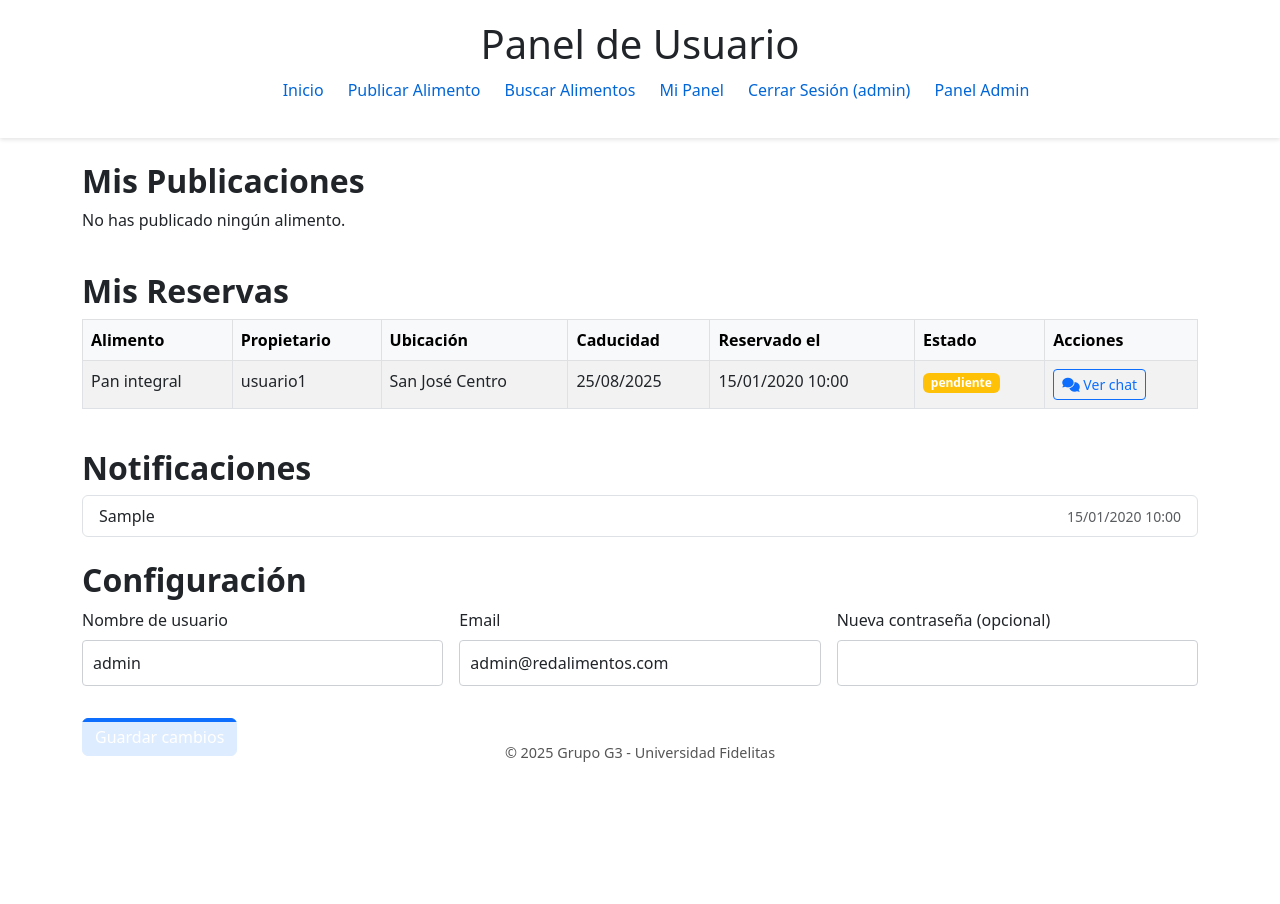
After one commit to aleguadamuzzz/G3_SC502_KN_Avance2, a PHP site: page /panel_usuario.php in a window 1280 px wide. The commit adds this page. Run offline with PHP 8.4, Linux system fonts and the light colour scheme; a user stored in the database is signed in; data comes from the database, SQL or seed files in the repository; both versions use the stored data as it was after the commit; tables that the repository leaves empty hold one stand-in row (values such as "Sample post").

Commit message:
Add files via upload

```diff
--- a/admin.php
+++ b/admin.php
@@ -79,6 +79,7 @@ $conn->close();
                 <li><a href="index.html">Inicio</a></li>
                 <li><a href="publicar.php">Publicar Alimento</a></li>
                 <li><a href="buscar.php">Buscar Alimentos</a></li>
+                <li><a href="panel_usuario.php">Mi Panel</a></li>
                 <li><a href="logout.php">Cerrar Sesión (<?= $_SESSION['username'] ?>)</a></li>
             </ul>
         </nav>
--- a/index.html
+++ b/index.html
@@ -14,17 +14,19 @@
         .then(data => {
           const nav = document.querySelector('nav ul');
           if (data.logged_in) {
+            // Si el usuario está logueado mostramos opciones adicionales como el panel de usuario
             nav.innerHTML = `
               <li><a href="index.html">Inicio</a></li>
               <li><a href="publicar.php">Publicar Alimento</a></li>
               <li><a href="buscar.php">Buscar Alimentos</a></li>
-              <li><a href="logout.php">Cerrar Sesion (${data.username})</a></li>
+              <li><a href="panel_usuario.php">Mi Panel</a></li>
+              <li><a href="logout.php">Cerrar Sesión (${data.username})</a></li>
               ${data.is_admin ? '<li><a href="admin.php">Panel Admin</a></li>' : ''}
             `;
           } else {
             nav.innerHTML = `
               <li><a href="index.html">Inicio</a></li>
-              <li><a href="login.php">Iniciar Sesion</a></li>
+              <li><a href="login.php">Iniciar Sesión</a></li>
               <li><a href="register.php">Registrarse</a></li>
               <li><a href="buscar.php">Buscar Alimentos</a></li>
             `;
--- /dev/null
+++ b/panel_usuario.php
@@ -0,0 +1,232 @@
+<?php
+// Panel de usuario para ver publicaciones, reservas, notificaciones y configuraciones
+session_start();
+require_once 'config/db.php';
+
+// Verificar que el usuario esté autenticado
+if (!isset($_SESSION['usuario_id'])) {
+    header('Location: login.php');
+    exit;
+}
+
+$conn = Database::connect();
+$user_id = $_SESSION['usuario_id'];
+
+// Obtener las publicaciones del usuario
+$stmt = $conn->prepare("SELECT * FROM alimentos WHERE usuario_id = ? ORDER BY fecha_publicacion DESC");
+$stmt->bind_param("i", $user_id);
+$stmt->execute();
+$publicaciones = $stmt->get_result()->fetch_all(MYSQLI_ASSOC);
+$stmt->close();
+
+// Obtener las reservas realizadas por el usuario
+$sqlReservas = "SELECT r.*, a.nombre, a.imagen, a.fecha_caducidad, a.ubicacion, u.username AS propietario
+                FROM reservaciones r
+                JOIN alimentos a ON r.alimento_id = a.id
+                JOIN usuarios u ON a.usuario_id = u.id
+                WHERE r.usuario_id = ?
+                ORDER BY r.fecha_reserva DESC";
+$stmtReserva = $conn->prepare($sqlReservas);
+$stmtReserva->bind_param("i", $user_id);
+$stmtReserva->execute();
+$reservas = $stmtReserva->get_result()->fetch_all(MYSQLI_ASSOC);
+$stmtReserva->close();
+
+// Obtener las notificaciones del usuario
+$stmtNotif = $conn->prepare("SELECT * FROM notificaciones WHERE usuario_id = ? ORDER BY fecha DESC");
+$stmtNotif->bind_param("i", $user_id);
+$stmtNotif->execute();
+$notificaciones = $stmtNotif->get_result()->fetch_all(MYSQLI_ASSOC);
+$stmtNotif->close();
+
+// Marcar notificaciones como leídas
+$conn->query("UPDATE notificaciones SET leido = 1 WHERE usuario_id = $user_id");
+
+// Manejar actualización de configuraciones
+$configError = '';
+$configSuccess = '';
+if ($_SERVER['REQUEST_METHOD'] === 'POST' && isset($_POST['update_settings'])) {
+    $nuevoUsername = trim($_POST['username']);
+    $nuevoEmail = trim($_POST['email']);
+    $nuevoPassword = trim($_POST['password']);
+
+    if ($nuevoUsername !== '' && $nuevoEmail !== '') {
+        // Actualizar contraseña solo si se ingresó
+        if ($nuevoPassword !== '') {
+            $updateStmt = $conn->prepare("UPDATE usuarios SET username=?, email=?, password=? WHERE id=?");
+            $updateStmt->bind_param("sssi", $nuevoUsername, $nuevoEmail, $nuevoPassword, $user_id);
+        } else {
+            $updateStmt = $conn->prepare("UPDATE usuarios SET username=?, email=? WHERE id=?");
+            $updateStmt->bind_param("ssi", $nuevoUsername, $nuevoEmail, $user_id);
+        }
+        if ($updateStmt->execute()) {
+            $configSuccess = 'Datos actualizados correctamente.';
+            $_SESSION['username'] = $nuevoUsername;
+            $_SESSION['email'] = $nuevoEmail;
+        } else {
+            $configError = 'Error al actualizar los datos.';
+        }
+        $updateStmt->close();
+    } else {
+        $configError = 'Todos los campos son obligatorios.';
+    }
+}
+
+$conn->close();
+?>
+<!DOCTYPE html>
+<html lang="es">
+
+<head>
+    <meta charset="UTF-8">
+    <title>Mi Panel</title>
+    <link rel="stylesheet" href="css/style.css">
+    <link href="https://cdn.jsdelivr.net/npm/bootstrap@5.3.0/dist/css/bootstrap.min.css" rel="stylesheet">
+    <link href="https://cdnjs.cloudflare.com/ajax/libs/font-awesome/6.0.0/css/all.min.css" rel="stylesheet">
+</head>
+
+<body>
+    <header>
+        <h1>Panel de Usuario</h1>
+        <nav>
+            <ul>
+                <li><a href="index.html">Inicio</a></li>
+                <li><a href="publicar.php">Publicar Alimento</a></li>
+                <li><a href="buscar.php">Buscar Alimentos</a></li>
+                <li><a href="panel_usuario.php">Mi Panel</a></li>
+                <li><a href="logout.php">Cerrar Sesión (<?= htmlspecialchars($_SESSION['username']) ?>)</a></li>
+                <?php if ($_SESSION['rol'] === 'admin'): ?>
+                    <li><a href="admin.php">Panel Admin</a></li>
+                <?php endif; ?>
+            </ul>
+        </nav>
+    </header>
+    <div class="container my-4">
+        <div class="row">
+            <div class="col-12 mb-4">
+                <h2 class="fw-bold">Mis Publicaciones</h2>
+                <?php if (empty($publicaciones)): ?>
+                    <p>No has publicado ningún alimento.</p>
+                <?php else: ?>
+                    <div class="table-responsive">
+                        <table class="table table-bordered table-striped">
+                            <thead class="table-light">
+                                <tr>
+                                    <th>Nombre</th>
+                                    <th>Descripción</th>
+                                    <th>Caducidad</th>
+                                    <th>Estado</th>
+                                    <th>Publicado</th>
+                                    <th>Acciones</th>
+                                </tr>
+                            </thead>
+                            <tbody>
+                                <?php foreach ($publicaciones as $pub): ?>
+                                    <tr>
+                                        <td><?= htmlspecialchars($pub['nombre']) ?></td>
+                                        <td><?= htmlspecialchars(substr($pub['descripcion'], 0, 50)) ?>...</td>
+                                        <td><?= date('d/m/Y', strtotime($pub['fecha_caducidad'])) ?></td>
+                                        <td><span class="badge <?= $pub['estado'] == 'disponible' ? 'bg-success' : 'bg-secondary' ?>"><?= $pub['estado'] ?></span></td>
+                                        <td><?= date('d/m/Y H:i', strtotime($pub['fecha_publicacion'])) ?></td>
+                                        <td>
+                                            <!-- Enlace para ver los mensajes de este alimento -->
+                                            <a href="mensaje.php?alimento_id=<?= $pub['id'] ?>" class="btn btn-sm btn-outline-primary">
+                                                <i class="fas fa-comments"></i> Ver chat
+                                            </a>
+                                        </td>
+                                    </tr>
+                                <?php endforeach; ?>
+                            </tbody>
+                        </table>
+                    </div>
+                <?php endif; ?>
+            </div>
+            <div class="col-12 mb-4">
+                <h2 class="fw-bold">Mis Reservas</h2>
+                <?php if (empty($reservas)): ?>
+                    <p>No has reservado ningún alimento.</p>
+                <?php else: ?>
+                    <div class="table-responsive">
+                        <table class="table table-bordered table-striped">
+                            <thead class="table-light">
+                                <tr>
+                                    <th>Alimento</th>
+                                    <th>Propietario</th>
+                                    <th>Ubicación</th>
+                                    <th>Caducidad</th>
+                                    <th>Reservado el</th>
+                                    <th>Estado</th>
+                                    <th>Acciones</th>
+                                </tr>
+                            </thead>
+                            <tbody>
+                                <?php foreach ($reservas as $res): ?>
+                                    <tr>
+                                        <td><?= htmlspecialchars($res['nombre']) ?></td>
+                                        <td><?= htmlspecialchars($res['propietario']) ?></td>
+                                        <td><?= htmlspecialchars($res['ubicacion']) ?></td>
+                                        <td><?= date('d/m/Y', strtotime($res['fecha_caducidad'])) ?></td>
+                                        <td><?= date('d/m/Y H:i', strtotime($res['fecha_reserva'])) ?></td>
+                                        <td><span class="badge <?= $res['estado'] == 'pendiente' ? 'bg-warning' : ($res['estado']=='aceptada' ? 'bg-success' : 'bg-secondary') ?>"><?= $res['estado'] ?></span></td>
+                                        <td>
+                                            <a href="mensaje.php?alimento_id=<?= $res['alimento_id'] ?>" class="btn btn-sm btn-outline-primary">
+                                                <i class="fas fa-comments"></i> Ver chat
+                                            </a>
+                                        </td>
+                                    </tr>
+                                <?php endforeach; ?>
+                            </tbody>
+                        </table>
+                    </div>
+                <?php endif; ?>
+            </div>
+            <div class="col-12 mb-4">
+                <h2 class="fw-bold">Notificaciones</h2>
+                <?php if (empty($notificaciones)): ?>
+                    <p>No tienes notificaciones.</p>
+                <?php else: ?>
+                    <ul class="list-group">
+                        <?php foreach ($notificaciones as $notif): ?>
+                            <li class="list-group-item d-flex justify-content-between align-items-center">
+                                <?= htmlspecialchars($notif['mensaje']) ?>
+                                <small class="text-muted"><?= date('d/m/Y H:i', strtotime($notif['fecha'])) ?></small>
+                            </li>
+                        <?php endforeach; ?>
+                    </ul>
+                <?php endif; ?>
+            </div>
+            <div class="col-12 mb-4">
+                <h2 class="fw-bold">Configuración</h2>
+                <?php if ($configError): ?>
+                    <div class="alert alert-danger"><?= htmlspecialchars($configError) ?></div>
+                <?php endif; ?>
+                <?php if ($configSuccess): ?>
+                    <div class="alert alert-success"><?= htmlspecialchars($configSuccess) ?></div>
+                <?php endif; ?>
+                <form method="post" class="row g-3">
+                    <input type="hidden" name="update_settings" value="1">
+                    <div class="col-md-4">
+                        <label for="username" class="form-label">Nombre de usuario</label>
+                        <input type="text" class="form-control" id="username" name="username" required value="<?= htmlspecialchars($_SESSION['username']) ?>">
+                    </div>
+                    <div class="col-md-4">
+                        <label for="email" class="form-label">Email</label>
+                        <input type="email" class="form-control" id="email" name="email" required value="<?= htmlspecialchars($_SESSION['email']) ?>">
+                    </div>
+                    <div class="col-md-4">
+                        <label for="password" class="form-label">Nueva contraseña (opcional)</label>
+                        <input type="password" class="form-control" id="password" name="password">
+                    </div>
+                    <div class="col-12">
+                        <button type="submit" class="btn btn-primary">Guardar cambios</button>
+                    </div>
+                </form>
+            </div>
+        </div>
+    </div>
+    <footer>
+        <p>© 2025 Grupo G3 - Universidad Fidelitas</p>
+    </footer>
+</body>
+
+</html>
```
Also changed, not shown: buscar.php (+35 -3 lines), db.sql (+41 -0 lines), mensaje.php (added, +248 -0 lines), publicar.php (+23 -1 lines).
